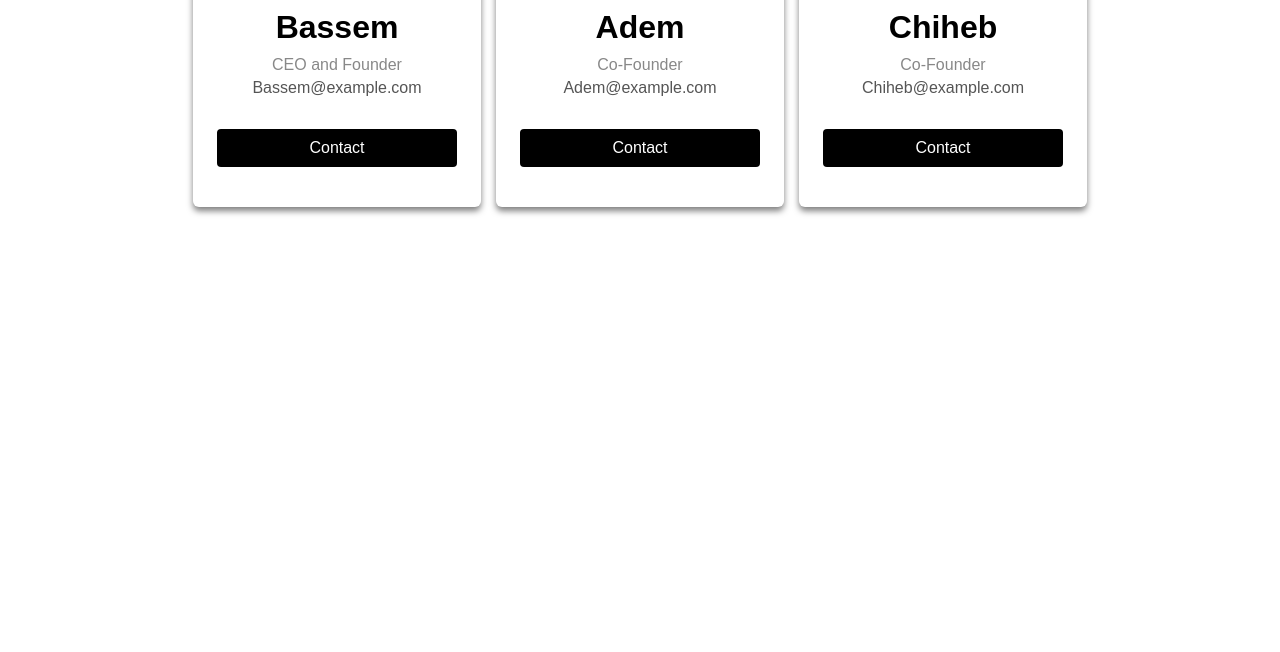
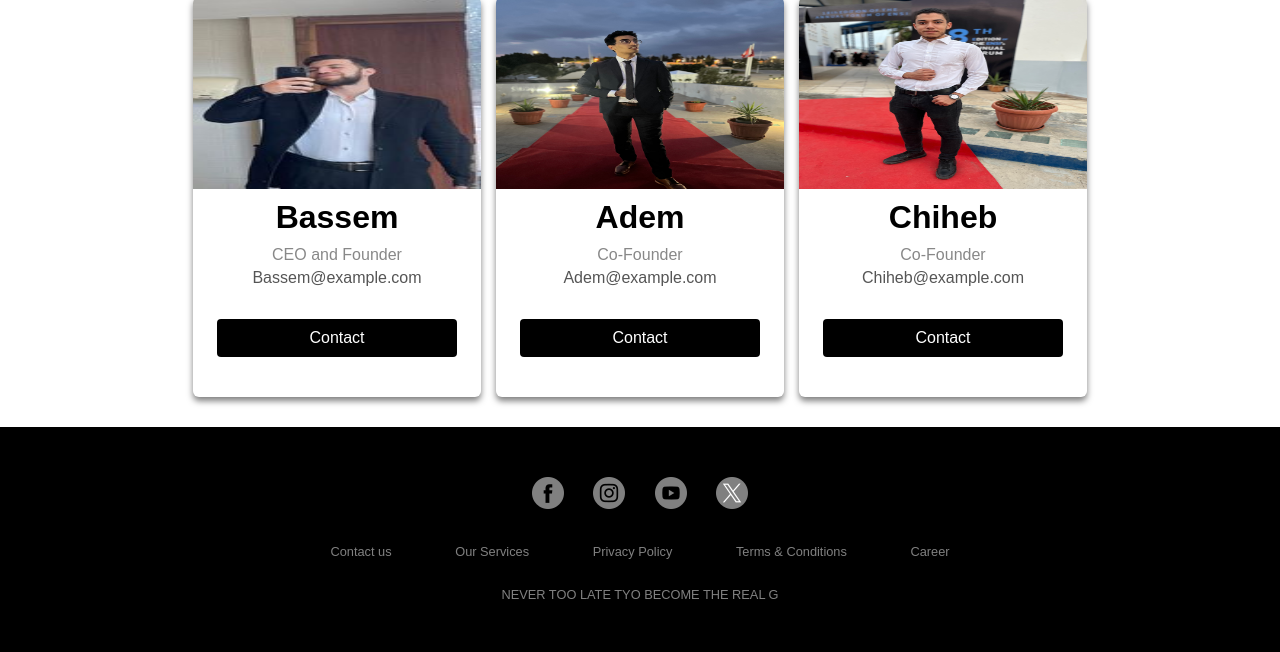
Before and after one commit to bassemdahmeni/projet-web, a PHP site: page /projetweb/aboutus.html in a window 1280 px wide. Shown: the part 885-1537 px from the top of the page. Before the commit the page ends 1100 px from the top, so only its background shows below. Run offline with PHP 8.4, Linux system fonts and the light colour scheme.

Commit message:
mise a jour

```diff
--- a/aboutus.html
+++ b/aboutus.html
@@ -14,6 +14,7 @@ href="aboutus.css">
 
 
 <section class="about">
+
    <h1><a href="#team" style="text-decoration: none; color: #fca311;">About Us</a></h1>
 <p style="font-weight: bold">
 Never too late to be a Big G...
@@ -34,6 +35,14 @@ Never too late to be a Big G...
 </div>
 </div>
 </section>
+<section class="team">
+   <h2>This is the motivation speech for today:</h2>
+   <audio id="bgAudio">
+     <source src="real.mp3" type="audio/mpeg">
+     Your browser does not support the audio element.
+   </audio>
+   <button id="playButton" class="play-button" onclick="togglePlayPause()">Play Audio</button>
+ </section>
 
 <section class="team">
 <h1>Meet Our Team</h1>
@@ -44,8 +53,7 @@ Never too late to be a Big G...
 <div class="card" id="team">
 <div class="card-img">
 <img src=
-"https://media.geeksforgeeks.org/wp-content/uploads/20230824122630/
-business-office-business-woman-professional.jpg" alt="User 1">
+"dahma.png" alt="User 1">
 </div>
 <div class="card-info">
 <h2 class="card-name">Bassem</h2>
@@ -60,8 +68,7 @@ business-office-business-woman-professional.jpg" alt="User 1">
 <div class="card">
 <div class="card-img">
 <img src=
-"https://media.geeksforgeeks.org/wp-content/uploads/20230822183347/
-man-portrait-businessman-male.jpg" alt="User 2">
+"adem.jpg" alt="User 2">
 </div>
 <div class="card-info">
 <h2 class="card-name">Adem</h2>
@@ -76,8 +83,7 @@ man-portrait-businessman-male.jpg" alt="User 2">
 <div class="card">
 <div class="card-img">
 <img src=
-"https://media.geeksforgeeks.org/wp-content/uploads/20230824122630/
-business-office-business-woman-professional.jpg" alt="User 3">
+"chiheb.jpg" alt="User 3">
 </div>
 <div class="card-info">
 <h2 class="card-name">Chiheb</h2>
@@ -88,8 +94,33 @@ business-office-business-woman-professional.jpg" alt="User 3">
 </div>
 </div>
 </section>
+<footer>
+   <div class="footer">
+       <div class="row">
+           <a href="#"><i class="fa fa-facebook"><img src="facebook.png"></i></a>
+           <a href="#"><i class="fa fa-instagram"><img src="instagram.png"></i></a>
+           <a href="#"><i class="fa fa-youtube"><img src="play.png"></i></a>
+           <a href="#"><i class="fa fa-twitter"><img src="twitter.png"></i></a>
+       </div>
 
+       <div class="row">
+           <ul>
+               <li><a href="#">Contact us</a></li>
+               <li><a href="#">Our Services</a></li>
+               <li><a href="#">Privacy Policy</a></li>
+               <li><a href="#">Terms & Conditions</a></li>
+               <li><a href="#">Career</a></li>
+           </ul>
+       </div>
 
+       <div class="row">
+           <a href="mailto:exemple@domaine.com">NEVER TOO LATE TYO BECOME THE REAL G</a>
+       </div>
+   </div>
+
+</footer>
+
+<script src="aboutus.js"></script>
 </body>
 
 </html>
--- /dev/null
+++ b/aboutus.js
@@ -0,0 +1,19 @@
+const audio = document.getElementById('bgAudio');
+    const playButton = document.getElementById('playButton');
+
+    function togglePlayPause() {
+      if (audio.paused) {
+        audio.play();
+        playButton.textContent = 'Pause Audio'; // Change button text to "Pause"
+        playButton.classList.add('playing'); // Change button to green when playing
+      } else {
+        audio.pause();
+        playButton.textContent = 'Play Audio'; // Change button text to "Play"
+        playButton.classList.remove('playing'); // Revert button color when paused
+      }
+    }
+
+    audio.onended = function() {
+      playButton.textContent = 'Play Audio';
+      playButton.classList.remove('playing'); // Revert button color when audio ends
+    };
--- a/firstpage.html
+++ b/firstpage.html
@@ -25,6 +25,7 @@
             borders.</p>
         <a href="http://localhost/projetweb/sign_up.php" class="ay"> <button type="button" class="ay">Become  G</button></a><br>
         <a href="http://localhost/projetweb/login.php" class="ay"> <button type="button"class="ay">Already G</button></a><br>
+        <a href="https://youtu.be/iuE5lIj2rJ8?si=hwHK6UQGTzrCC5Kw"  class="ay"> <button type="button"class="ay">Not interested</button></a><br>
 
     </div>
 
--- a/page.html
+++ b/page.html
@@ -342,7 +342,7 @@
         </div>
     </div>
     <video width="300" height="170" controls class="vid">
-        <source src=Andrew.mp4" type="video/mp4">
+        <source src="Andrew.mp4" type="video/mp4">
         Your browser does not support the video tag.
     </video>
 
--- a/scripts.js
+++ b/scripts.js
@@ -87,7 +87,7 @@ document.addEventListener('DOMContentLoaded', function() {
 
     // Function to update rates and prices randomly
     function updateRates() {
-        let totalValue = 0; // Reset total value at each update
+        var totalValue = 0; // Reset total value at each update
 
         cryptos = cryptos.map(crypto => {
             // Generates a new rate between -10 and 10
@@ -117,7 +117,10 @@ document.addEventListener('DOMContentLoaded', function() {
 
         // Update the total crypto money display with the accumulated value
         document.getElementById('cryptoTotal').innerText = `${totalValue.toFixed(2)} $`;
+        console.log($totalValue)
         document.getElementById('TotalMoney').innerText = `${(totalValue+realMoney).toFixed(2)} $`;
+
+
     }
 
     // Set the interval for updating rates
```
Also changed, not shown: buy.php (+7 -2 lines), sell.php (+0 -10 lines), sign_up.php (+27 -7 lines), aboutus.css (line endings or trailing spaces), adem.jpg (added), chiheb.jpg (added), dahma.png (added), 1 other file.
